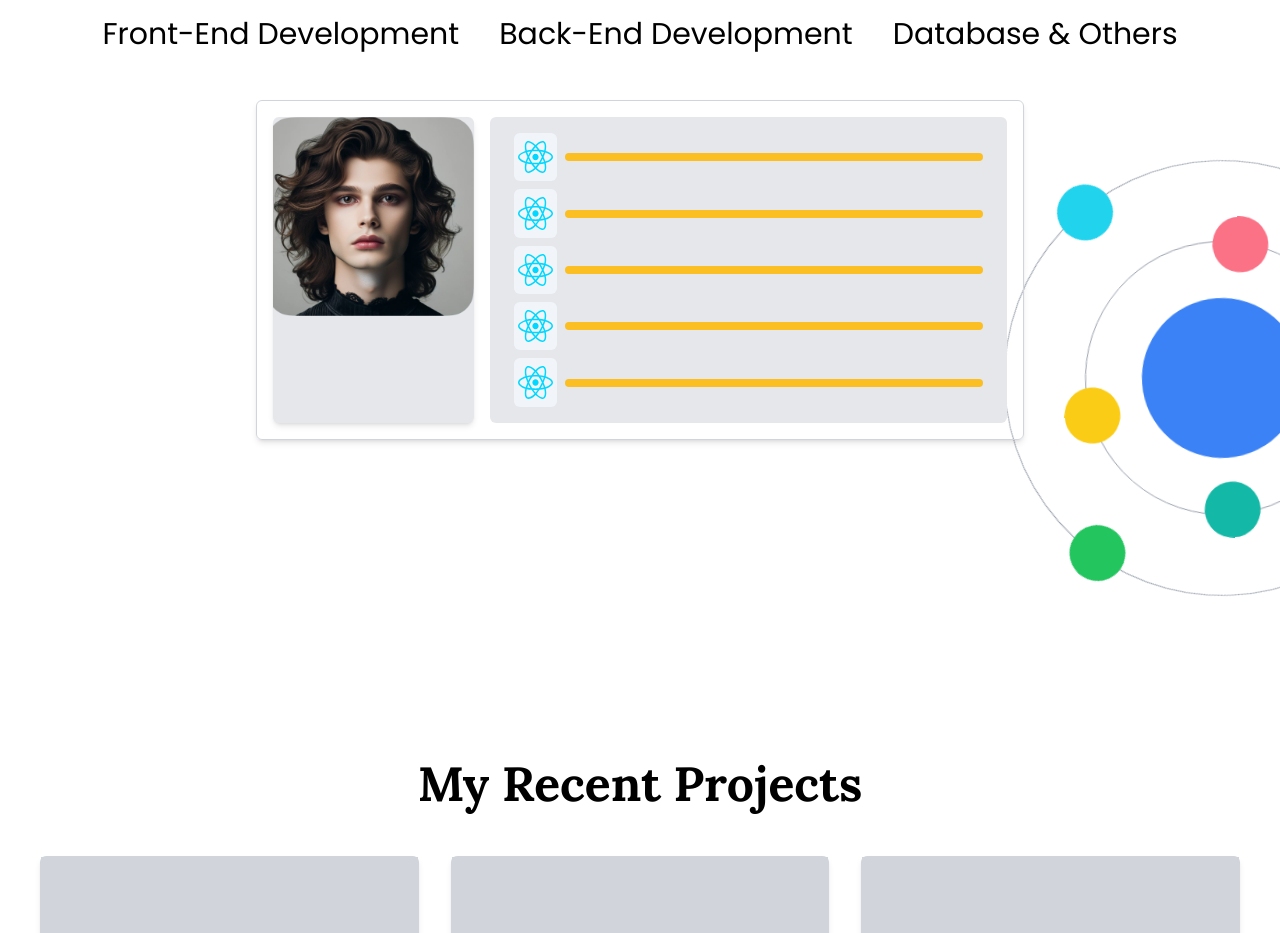
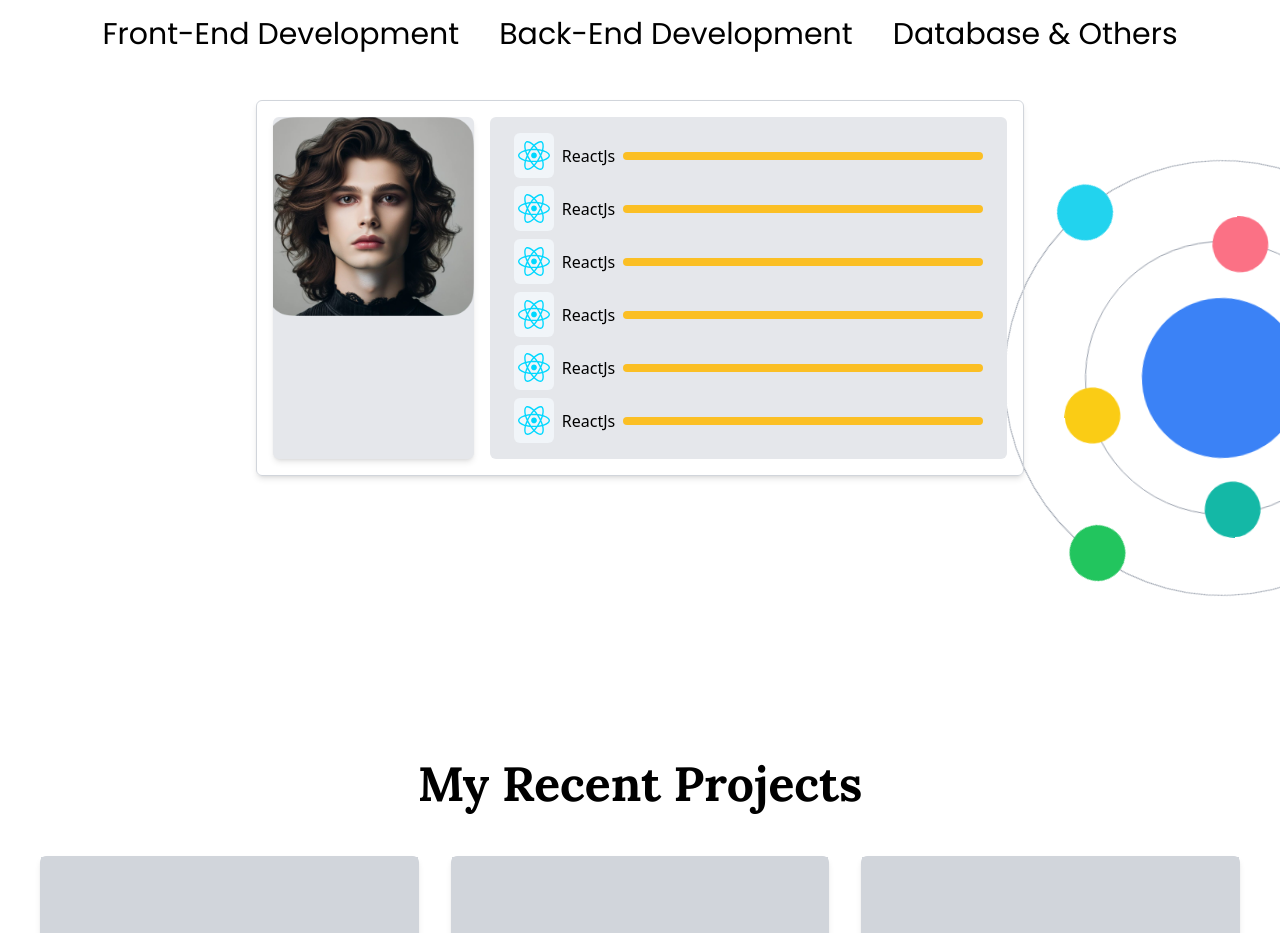
Before and after one commit to AungMyoAye101/Simple-portfolio, a Next.js app: page / in a window 1280 px wide. Shown: the part 920-1853 px from the top of the page. Built offline with nearby package versions, Linux system fonts and the light colour scheme.

Commit message:
update ui of tech stack

```diff
--- a/src/components/TechStack.tsx
+++ b/src/components/TechStack.tsx
@@ -27,34 +27,82 @@ const TechStack = () => {
           </div>
           <div className="bg-gray-200 w-full py-4 px-6 flex flex-col gap-2 rounded-md">
             <div className="flex items-center justify-center gap-2">
-              <div className="bg-slate-100 px-1 py-2 rounded-md ">
-                <Image src={"/react.svg"} width={40} height={40} alt="react" />
+              <div className="flex items-center gap-2">
+                <Image
+                  src={"/react.svg"}
+                  width={40}
+                  height={60}
+                  alt="react"
+                  className="bg-slate-100 px-1 py-2 rounded-md "
+                />
+                <p>ReactJs</p>
               </div>
-              <div className="w-full h-2 bg-amber-400 rounded"></div>
+              <div className="flex-1 h-2 bg-amber-400 rounded"></div>
             </div>
             <div className="flex items-center justify-center gap-2">
-              <div className="bg-slate-100 px-1 py-2 rounded-md ">
-                <Image src={"/react.svg"} width={40} height={40} alt="react" />
+              <div className="flex items-center gap-2">
+                <Image
+                  src={"/react.svg"}
+                  width={40}
+                  height={60}
+                  alt="react"
+                  className="bg-slate-100 px-1 py-2 rounded-md "
+                />
+                <p>ReactJs</p>
               </div>
-              <div className="w-full h-2 bg-amber-400 rounded"></div>
+              <div className="flex-1 h-2 bg-amber-400 rounded"></div>
             </div>
             <div className="flex items-center justify-center gap-2">
-              <div className="bg-slate-100 px-1 py-2 rounded-md ">
-                <Image src={"/react.svg"} width={40} height={40} alt="react" />
+              <div className="flex items-center gap-2">
+                <Image
+                  src={"/react.svg"}
+                  width={40}
+                  height={60}
+                  alt="react"
+                  className="bg-slate-100 px-1 py-2 rounded-md "
+                />
+                <p>ReactJs</p>
               </div>
-              <div className="w-full h-2 bg-amber-400 rounded"></div>
+              <div className="flex-1 h-2 bg-amber-400 rounded"></div>
             </div>
             <div className="flex items-center justify-center gap-2">
-              <div className="bg-slate-100 px-1 py-2 rounded-md ">
-                <Image src={"/react.svg"} width={40} height={40} alt="react" />
+              <div className="flex items-center gap-2">
+                <Image
+                  src={"/react.svg"}
+                  width={40}
+                  height={60}
+                  alt="react"
+                  className="bg-slate-100 px-1 py-2 rounded-md "
+                />
+                <p>ReactJs</p>
               </div>
-              <div className="w-full h-2 bg-amber-400 rounded"></div>
+              <div className="flex-1 h-2 bg-amber-400 rounded"></div>
             </div>
             <div className="flex items-center justify-center gap-2">
-              <div className="bg-slate-100 px-1 py-2 rounded-md ">
-                <Image src={"/react.svg"} width={40} height={40} alt="react" />
+              <div className="flex items-center gap-2">
+                <Image
+                  src={"/react.svg"}
+                  width={40}
+                  height={60}
+                  alt="react"
+                  className="bg-slate-100 px-1 py-2 rounded-md "
+                />
+                <p>ReactJs</p>
               </div>
-              <div className="w-full h-2 bg-amber-400 rounded"></div>
+              <div className="flex-1 h-2 bg-amber-400 rounded"></div>
+            </div>
+            <div className="flex items-center justify-center gap-2">
+              <div className="flex items-center gap-2">
+                <Image
+                  src={"/react.svg"}
+                  width={40}
+                  height={60}
+                  alt="react"
+                  className="bg-slate-100 px-1 py-2 rounded-md "
+                />
+                <p>ReactJs</p>
+              </div>
+              <div className="flex-1 h-2 bg-amber-400 rounded"></div>
             </div>
           </div>
         </div>
```
